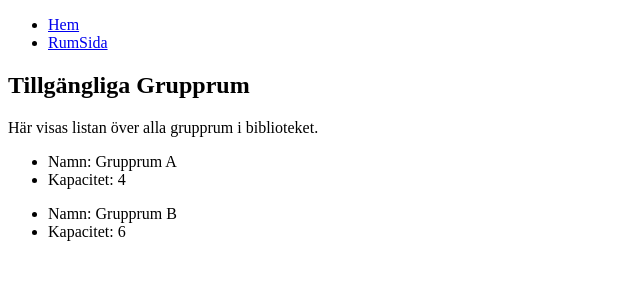
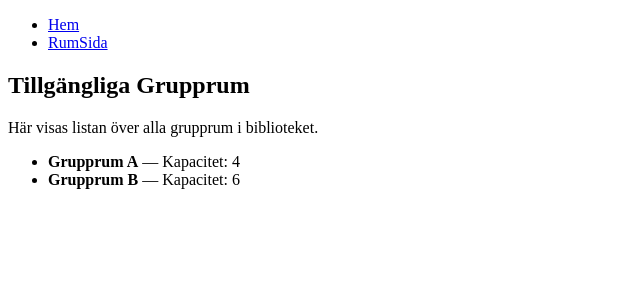
Before and after one commit to MelvinAnderhagen/grupp4-ts-examinerande, a React (Vite) app: page /rumsida in a window 1280 px wide. Shown: the top 300 px of the page, without its empty margins (0-640 px from the left). Built offline with nearby package versions, Linux system fonts and the light colour scheme; data requests are answered from the project's data file.

Commit message:
Added error handling + loading handling seperate from map

```diff
--- a/src/pages/RumSida.tsx
+++ b/src/pages/RumSida.tsx
@@ -3,21 +3,49 @@ import type { Rum } from "../types/rum";
 
 export function RumSida() {
   const { data: rum, loading, error } = useFetch<Rum[]>("/rum");
+
+  if (loading) {
+    return (
+      <div>
+        <h2>Tillgängliga Grupprum</h2>
+        <p>Laddar rum...</p>
+      </div>
+    );
+  }
+
+  if (error) {
+    return (
+      <div>
+        <h2>Tillgängliga Grupprum</h2>
+        <p>
+          Kunde inte hämta rum just nu. Försök ladda om sidan.
+          {import.meta.env.DEV && ` (${error})`}
+        </p>
+      </div>
+    );
+  }
+
+  if (!rum || rum.length === 0) {
+    return (
+      <div>
+        <h2>Tillgängliga Grupprum</h2>
+        <p>Inga grupprum hittades.</p>
+      </div>
+    );
+  }
+
   return (
     <div>
       <h2>Tillgängliga Grupprum</h2>
       <p>Här visas listan över alla grupprum i biblioteket.</p>
 
-      {!loading ? (
-        rum?.map((r) => (
-          <ul>
-            <li key={r.id}>Namn: {r.name}</li>
-            <li>Kapacitet: {r.capacity}</li>
-          </ul>
-        ))
-      ) : (
-        <p>Laddar...</p>
-      )}
+      <ul>
+        {rum.map((r) => (
+          <li key={r.id}>
+            <strong>{r.name}</strong> — Kapacitet: {r.capacity}
+          </li>
+        ))}
+      </ul>
     </div>
   );
 }
```
